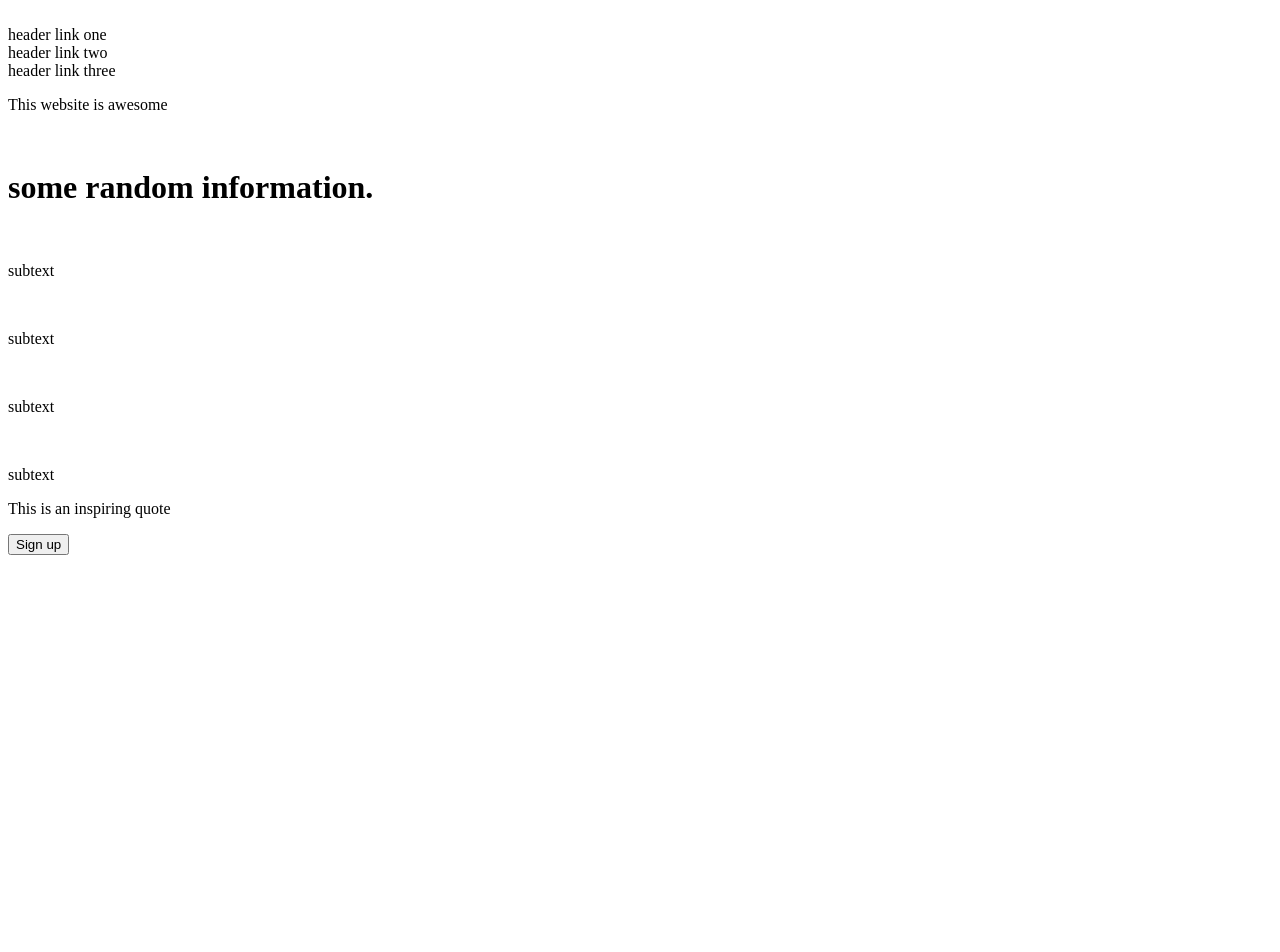
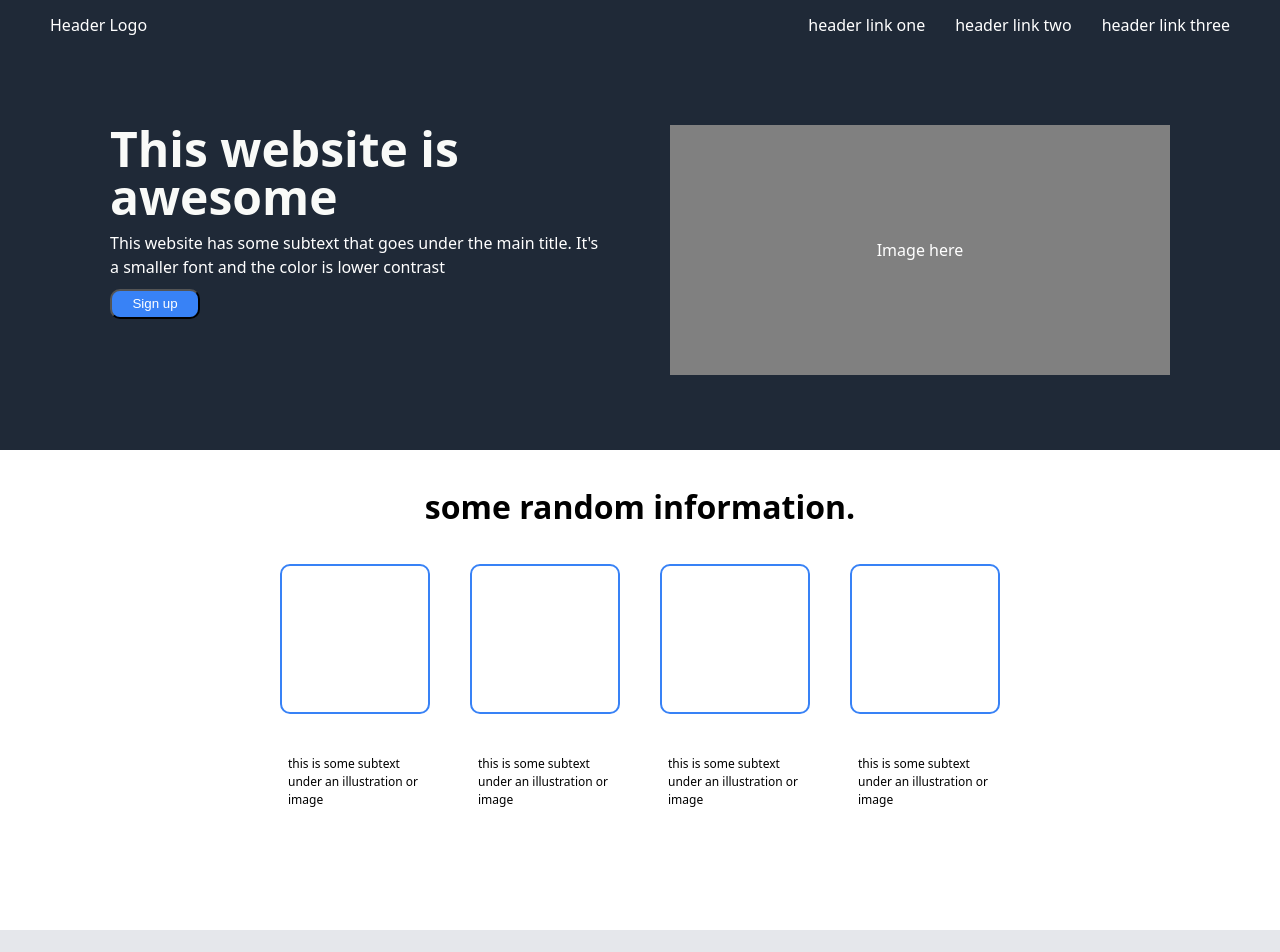
Before and after one commit to Hershiekopper/Landing-Page, a plain HTML site: page index.html in a window 1280 px wide. Shown: the top 952 px of the page. Before the commit the page ends 800 px from the top, so only its background shows below. Drawn offline with Linux system fonts and the light colour scheme.

Commit message:
I added all the css styles and now it looks pretty solid

```diff
--- a/index.html
+++ b/index.html
@@ -4,61 +4,87 @@
     <meta charset="UTF-8">
     <meta name="viewport" content="width=device-width, initial-scale=1.0">
     <title>Document</title>
+    <link rel="stylesheet" href="style.css"/>
 </head>
+
+<body>
     <header>
         <div class="flex-header">
             <div class="logo">
-            <img>
+                Header Logo
             </div>
-        <div class="link-one">
+            <div class="links">
+                <div class="link">
                 header link one
                 </div>
-        <div class="link-two">
+                <div class="link">
                     header link two
                 </div>
-        <div class="link-three">
+                <div class="link">
                     header link three
                 </div>
+            </div>
+
 
         </div>
     </header>
-<body>
     <div class="first-box">
         <div class="left-box">
-            <p>This website is awesome</p>
+            <p class="p-title">This website is awesome</p>
+            <p class="p-subtext"> This website has some subtext that goes under the main title. It's a smaller font and the color is lower contrast </p>
+            <button class="sign-up-1">Sign up</button>
         </div>
         <div class="right-box">
+            <p class=image-filler> Image here</p>
             <img>
         </div>
      </div>
     <div class="second-box">
+        <div class=second-header>
             <h1>some random information.</h1>
+        </div>
         <div class="four-images">
-            <div class="image-one">
+            <div class="images">
                 <img>
-                <p>subtext</p>
+
             </div>
-            <div class="image-two">
+            <div class="images">
                 <img>
-                <p>subtext</p>
+
             </div>
-            <div class="image-three">
+            <div class="images">
                 <img>
-                <p>subtext</p>
+
             </div>
-            <div class="image-four">
+            <div class="images">
                 <img>
-                <p>subtext</p>
+
+            </div>
+        </div>
+        <div class="subtext">
+            <div class="subtext-box">
+                this is some subtext under an illustration or image
+            </div>
+            <div class="subtext-box">
+                this is some subtext under an illustration or image
+            </div>
+            <div class="subtext-box">
+                this is some subtext under an illustration or image
+            </div>
+            <div class="subtext-box">
+                this is some subtext under an illustration or image
             </div>
         </div>
     </div>
     <div class="third-box">
-        <p>This is an inspiring quote</p>
+        <p class=quote>This is an inspiring quote, or a testimonial from a customer. Maybe it's just filling up space, or maybe people will actually read it. Who knows/ All I know is that it looks nice.</p>
+        <p class="quotee"> - Thor, God of Thunder </p>
     </div>
     <div class="fourth-box">
         <div class="sign-up-box">
-            <p class="sign-up-text"></p>
-            <button class="sign-up-button">Sign up</button>
+            <p class="sign-up-text"><span> Call to action! It's Time! </span>
+            <br> up for our product by clicking that button right over there! </p>
+            <button class="sign-up-2">Sign up</button>
         </div>
     </div>
 </body>
--- a/style.css
+++ b/style.css
@@ -0,0 +1,184 @@
+* {
+    line-height: 1.5;
+    margin: 0;
+    padding: 0;
+    box-sizing: border-box;
+
+}
+
+body {
+    font-family: system-ui, -apple-system, BlinkMacSystemFont, 'Segoe UI', Roboto, Oxygen, Ubuntu, Cantarell, 'Open Sans', 'Helvetica Neue', sans-serif
+
+}
+
+.flex-header {
+    background-color: #1F2937;
+    color:white;
+    display: flex;
+    height: 50px;
+    padding: 0 50px 0 50px;
+    align-items: center;
+    justify-content: space-between;
+
+}
+
+.logo {
+    flex-basis: 40%;
+
+}
+
+.links {
+   display: flex;
+   flex-wrap: nowrap;
+    width: 600px;
+    justify-content: flex-end;
+    gap: 30px;
+}
+
+.first-box {
+    background-color: #1F2937;
+    color:white;
+    display: flex;
+    height: 400px;
+    padding: 30px 100px;
+    gap: 60px;
+    justify-content: center;
+    align-items: center;
+}
+
+
+.left-box {
+    width: 500px;
+    height: 250px;
+    flex-shrink: 0;
+
+
+}
+
+    .p-title {
+        font-size: 48px;
+        color: #f9faf8;
+        font-weight: 800;
+        line-height: 1;
+    }
+
+    .p-subtext {
+        margin-top: 10px;
+    }
+
+    .sign-up-1 {
+        background-color: #3882f6;
+        color: white;
+        margin-top: 10px;
+        width: 90px;
+        height: 30px;
+        border-radius: 10px;
+        font-weight: 500;
+    }
+.right-box {
+    width: 500px;
+    height: 250px;
+    display: flex;
+    justify-content: center;
+    align-items: center;
+    background-color: grey;
+    flex-shrink: 0;
+}
+
+.second-box {
+display: flex;
+flex-flow: column;
+justify-content: space-evenly;
+align-items: center;
+height: 480px;
+padding-bottom: 50px;
+}
+.second-header {
+
+}
+.four-images {
+    display: flex;
+    justify-content: space-evenly;
+    width: 800px;
+
+}
+
+.images {
+    border-radius: 10px;
+    height: 150px;
+    width: 150px;
+    border: solid 2px #3882F6;
+}
+
+.subtext {
+    display: flex;
+    width: 800px;
+    justify-content: space-evenly;
+}
+
+.subtext-box {
+    height: 100px;
+    width: 150px;
+    padding: 8px;
+    text-wrap: wrap;
+    font-size: 12px;
+
+}
+
+.third-box {
+    background-color:#E5E7eb;
+    height: 400px;
+    display: flex;
+    flex-direction: column;
+    justify-content: center;
+    align-items: center;
+}
+
+.quote {
+font-size: 36px;
+font-style: italic;
+font-weight: lighter;
+color: #1f2937;
+width: 850px;
+}
+
+.quotee {
+    color: #1f2937;
+    width: 800px;
+    font-size: 24px;
+    font-weight: bold;
+    text-align: right;
+}
+
+.fourth-box {
+    height: 350px;
+    display: flex;
+    align-items: center;
+    justify-content: center;
+
+}
+
+.sign-up-box {
+    display: flex;
+    background-color: #3882F6;
+    justify-content: space-evenly;
+    border-radius: 15px;
+    width: 800px;
+    height: 150px;
+    align-items: center;
+    color: white;
+
+}
+
+.sign-up-2 {
+    width: 100px;
+    height: 40px;
+    border-radius: 10px;
+    border: white 2px solid;
+    color: white;
+    background-color: #3882F6;
+}
+
+.span {
+    font-size: bold;
+}
```
Lines whose indentation alone changed are shown as unchanged.
